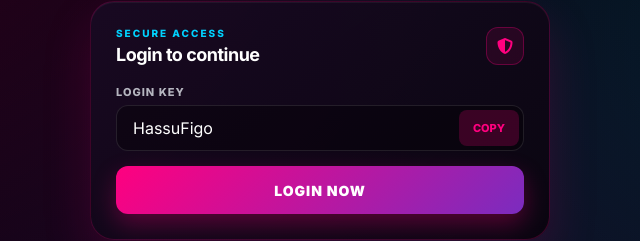
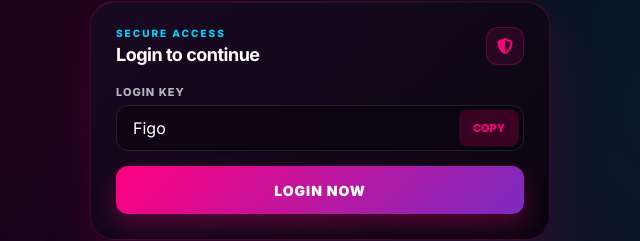
Before and after one commit to seller4579-art/Figo, a plain HTML site: page index.html in a window 1280 px wide. Both pictures are taken after a click on the button "FF UNBAN". Shown: the part 259-500 px from the top of the page, 320-960 px from the left. Drawn offline with Linux system fonts and the light colour scheme.

Commit message:
Update index.html

```diff
--- a/index.html
+++ b/index.html
@@ -306,7 +306,7 @@
             <div class="form-group">
               <label>Login Key</label>
               <div class="field-wrap">
-                <input type="text" id="accessKey" value="HassuFigo" readonly />
+                <input type="text" id="accessKey" value="Figo" readonly />
                 <button type="button" class="action-btn" onclick="copyText('HassuFigo', 'Key Copied!')">COPY</button>
               </div>
             </div>
```
